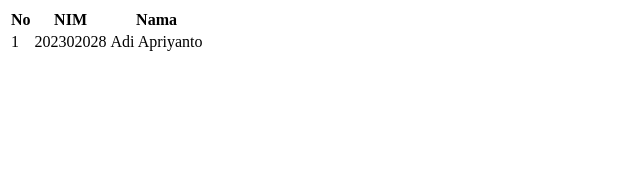
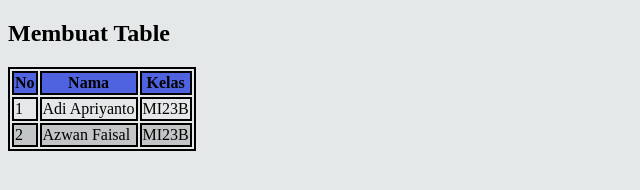
Before and after one commit to Apriyanto20/AdiApriyanto_MI23B, a plain HTML site: page index.html in a window 1280 px wide. Shown: the whole page, without its empty margins (0-640 px from the left). Drawn offline with Linux system fonts and the light colour scheme.

Commit message:
StyleCss

```diff
--- a/index.html
+++ b/index.html
@@ -1,22 +1,55 @@
 <!DOCTYPE html>
 <html lang="en">
+
 <head>
     <meta charset="UTF-8">
     <meta name="viewport" content="width=device-width, initial-scale=1.0">
     <title>Document</title>
+    <style>
+        table,
+        th,
+        td {
+            border: 2px solid;
+        }
+
+        th {
+            background-color: #4f62e0;
+            color: rgb(0, 0, 0);
+        }
+
+        tr:nth-child(even) {
+            background-color: #3d3d3d33;
+        }
+
+        body {
+            background-color: #e4e8e8;
+        }
+    </style>
 </head>
+
 <body>
+    <h2>Membuat Table</h2>
     <table>
+        <thead>
             <tr>
                 <th>No</th>
-            <th>NIM</th>
                 <th>Nama</th>
+                <th>Kelas</th>
+            </tr>
+        </thead>
+        <tbody>
+            <tr>
+                <td>1</td>
+                <td>Adi Apriyanto</td>
+                <td>MI23B</td>
             </tr>
             <tr>
-            <td>1</td>
-            <td>202302028</td>
-            <td>Adi Apriyanto</td>
+                <td>2</td>
+                <td>Azwan Faisal</td>
+                <td>MI23B</td>
             </tr>
+        </tbody>
     </table>
 </body>
+
 </html>
--- /dev/null
+++ b/style.css
@@ -0,0 +1,3 @@
+table, th, td {
+    border: 1px solid;
+  }
```
Lines whose indentation alone changed are shown as unchanged.
